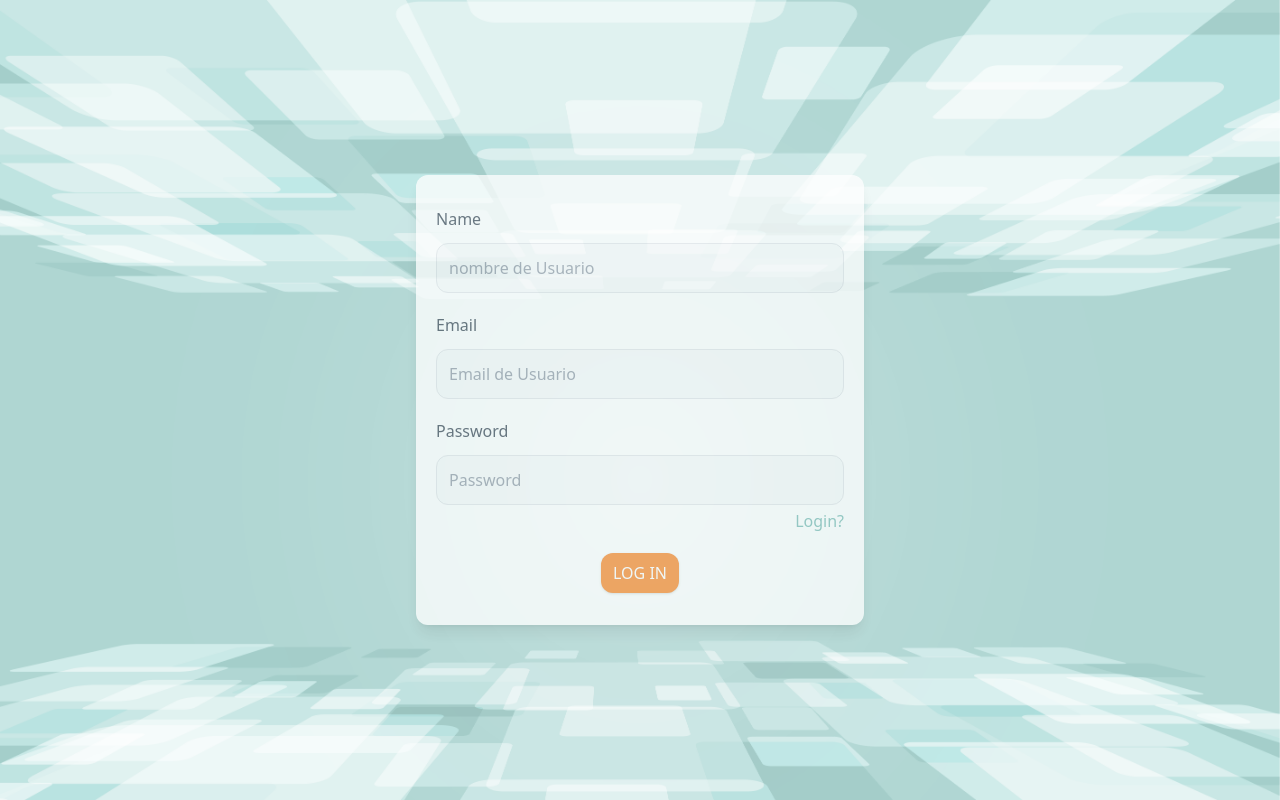
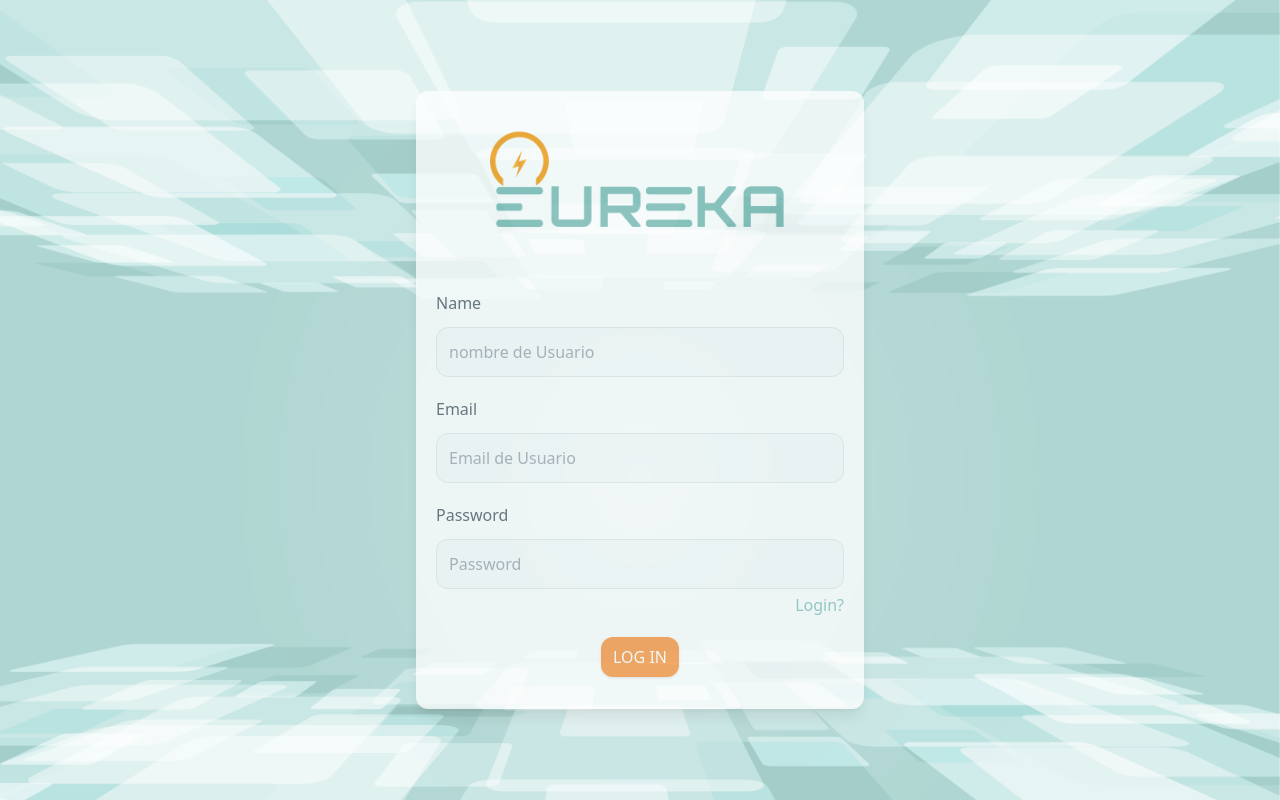
Before and after one commit to jaelEspinosa/budgetApp_front, a React (Vite) app: page /register in a window 1280 px wide. Built offline with nearby package versions, Linux system fonts and the light colour scheme.

Commit message:
add vercel.json

```diff
--- a/src/auth/components/LoginForm.jsx
+++ b/src/auth/components/LoginForm.jsx
@@ -1,7 +1,7 @@
 import React, { useState } from 'react'
 import { Link } from 'react-router-dom'
 import { useAuthStore } from '../../hooks/useAuthStore'
-import logo from '../../img/logotipo.png'
+import logo from '/img/logotipo.png'
 
 
 export const LoginForm = () => {
--- a/src/auth/components/RegisterForm.jsx
+++ b/src/auth/components/RegisterForm.jsx
@@ -1,7 +1,7 @@
 import React, { useState } from 'react'
 import { Link } from 'react-router-dom';
 import { useAuthStore } from '../../hooks';
-//import logo from '../../img/logotipo.png'
+import logo from '/img/logotipo.png'
 
 export const RegisterForm = () => {
     const [errorFormMessage, setErrorFormMessage] = useState({ok: true, type:'', message: ''})
@@ -44,9 +44,9 @@ export const RegisterForm = () => {
     <div className='opacity-75 w-full sm:max-w-md  container mb-12 shadow-lg rounded-xl px-4 py-1 lg:py-8 lg:px-5 bg-white m-auto flex flex-col login-form'>
          <form onSubmit={onHandleSubmit} noValidate>
          <h1></h1>
-            {/* <div className='w-full flex justify-center mb-16 '>
+            <div className='w-full flex justify-center mb-16 '>
               <img className='logo' src={logo} alt='logoEureka'/>
-            </div> */}
+            </div>
             <div>
                <label
                   className=" text-gray-600 block text-l "
```
